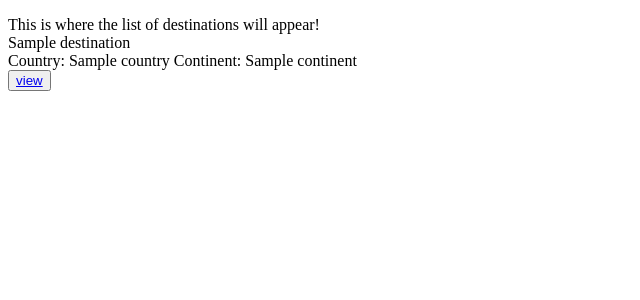
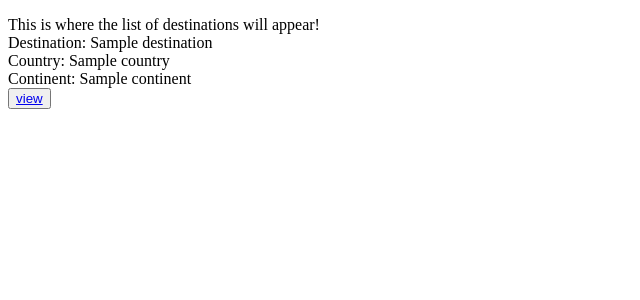
Before and after one commit to spencerT101/Bucket_List_Project_1, a Flask app: page /destinations in a window 1280 px wide. Shown: the part 70-370 px from the top of the page, without its empty margins (0-640 px from the left). Run offline with Flask 2, Linux system fonts and the light colour scheme; a database or web service that is not in the repository returns one stand-in record (values such as "Sample title"); some libraries are stand-ins or nearby versions.

Commit message:
update destination working, implementing visited status

```diff
--- a/project_start_code/controllers/bucket_list_controller.py
+++ b/project_start_code/controllers/bucket_list_controller.py
@@ -32,8 +32,9 @@ def edit_destination(id):
 
 @destinations_blueprint.route("/destinations/<id>", methods = ['POST'])
 def update_bucket_list(id):
-    destination_id = request.form["destination"]
-    destination = destination_repository.select(destination_id)
+    new_id = request.form["destination"]
+    destination = destination_repository.select(new_id)
     bucket_list = BucketList(destination, id)
     bucket_list_repository.update(bucket_list)
+    # bucket_list_repository.save(bucket_list)
     return redirect('/destinations')
--- a/project_start_code/repositories/bucket_list_repository.py
+++ b/project_start_code/repositories/bucket_list_repository.py
@@ -57,6 +57,6 @@ def delete(id):
 
 
 def update(bucket_list):
-    sql = "UPDATE bucket_lists SET (destination_id) = (%s) WHERE id = %s"
+    sql = "UPDATE bucket_lists SET destination_id = (%s) WHERE id = %s"
     values = [bucket_list.destination.id, bucket_list.id]
     run_sql(sql, values)
--- a/project_start_code/templates/destinations/index.html
+++ b/project_start_code/templates/destinations/index.html
@@ -5,9 +5,10 @@ This is where the list of destinations will appear!
 {% for bucket_list in all_destinations %}
 <div>
     <div>
-       {{bucket_list.destination.city_name}}
+       Destination: {{bucket_list.destination.city_name}}
         <div>
         Country: {{bucket_list.destination.country.name}}
+        <br>
         Continent: {{bucket_list.destination.country.continent}}
         </div>
         <div>
```
Also changed, not shown: project_start_code/templates/destinations/edit_destination.html (+9 -2 lines).
